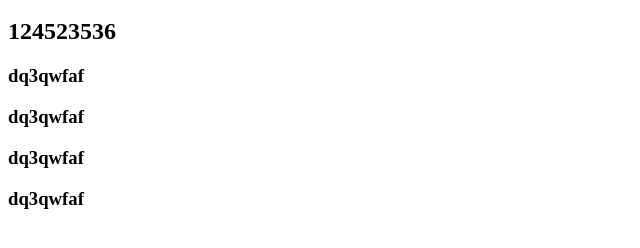
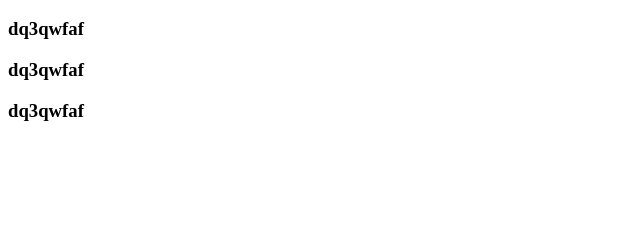
Before and after one commit to gaudenn/nhom3, a plain HTML site: page index.html in a window 1280 px wide. Shown: the part 48-296 px from the top of the page, without its empty margins (0-640 px from the left). Drawn offline with Linux system fonts and the light colour scheme.

Commit message:
fist commit

```diff
--- a/index.html
+++ b/index.html
@@ -1,7 +1,4 @@
 <h1>hello </h1>
-<h2>124523536</h2>
 <h3>dq3qwfaf</h3>
 <h3>dq3qwfaf</h3>
-
 <h3>dq3qwfaf</h3>
-<h3>dq3qwfaf</h3>
```
